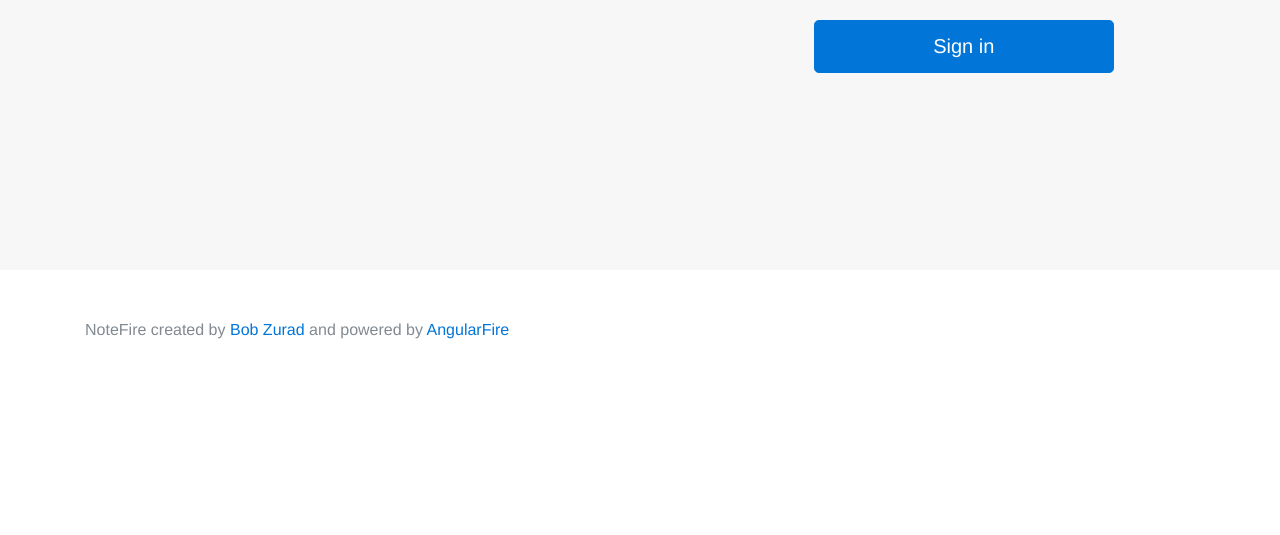
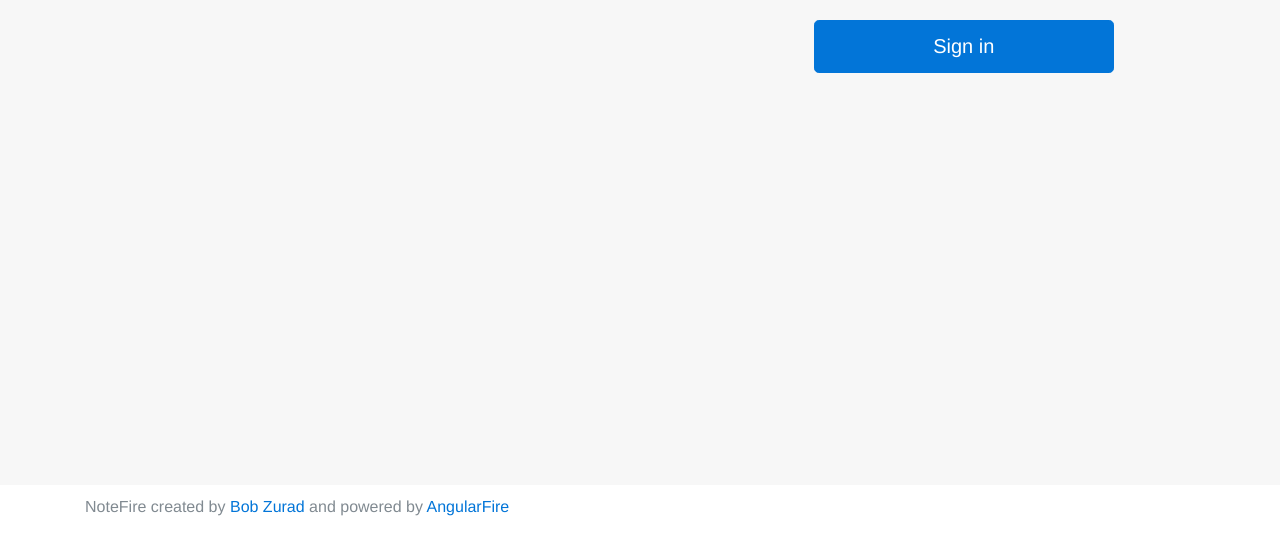
Before and after one commit to bobzurad/NoteFire, a website: page app/index.html in a window 1280 px wide. Shown: the part 265-800 px from the top of the page. Drawn offline with Linux system fonts and the light colour scheme; a script that the page names is missing.

Commit message:
updated footer to be a sticky footer

```diff
--- a/_deploy/app.css
+++ b/_deploy/app.css
@@ -1,5 +1,24 @@
+html {
+  position: relative;
+  min-height: 100%;
+}
+
 body {
   padding-top: 55px;  /* to fix navbar-fixed-top overlapping */
+  background-color: #f7f7f7;
+  margin-bottom: 50px;  /* margin bottom to match footer height */
+}
+
+footer {
+  position: absolute;
+  bottom: 0;
+  height: 50px;
+  background-color: #fff;
+  width: 100%;
+}
+
+footer p {
+  padding-top: 10px;
 }
 
 a[href="#/new"] {
@@ -24,7 +43,6 @@ a[href="#/new"] {
 }
 
 .album {
-  min-height: 30rem;
   padding-top: 2rem;
   padding-bottom: 1rem;
   background-color: #f7f7f7;
@@ -43,15 +61,6 @@ a[href="#/new"] {
 
 .card-text {
   font-size: 85%;
-}
-
-footer {
-  padding-top: 3rem;
-  padding-bottom: 3rem;
-}
-
-footer p {
-  margin-bottom: .25rem;
 }
 
 .noteCard {
--- a/app/css/main.css
+++ b/app/css/main.css
@@ -1,5 +1,24 @@
+html {
+  position: relative;
+  min-height: 100%;
+}
+
 body {
   padding-top: 55px;  /* to fix navbar-fixed-top overlapping */
+  background-color: #f7f7f7;
+  margin-bottom: 50px;  /* margin bottom to match footer height */
+}
+
+footer {
+  position: absolute;
+  bottom: 0;
+  height: 50px;
+  background-color: #fff;
+  width: 100%;
+}
+
+footer p {
+  padding-top: 10px;
 }
 
 a[href="#/new"] {
@@ -24,7 +43,6 @@ a[href="#/new"] {
 }
 
 .album {
-  min-height: 30rem;
   padding-top: 2rem;
   padding-bottom: 1rem;
   background-color: #f7f7f7;
@@ -45,15 +63,6 @@ a[href="#/new"] {
   font-size: 85%;
 }
 
-footer {
-  padding-top: 3rem;
-  padding-bottom: 3rem;
-}
-
-footer p {
-  margin-bottom: .25rem;
-}
-
 .noteCard {
   cursor: pointer;
 }
```
